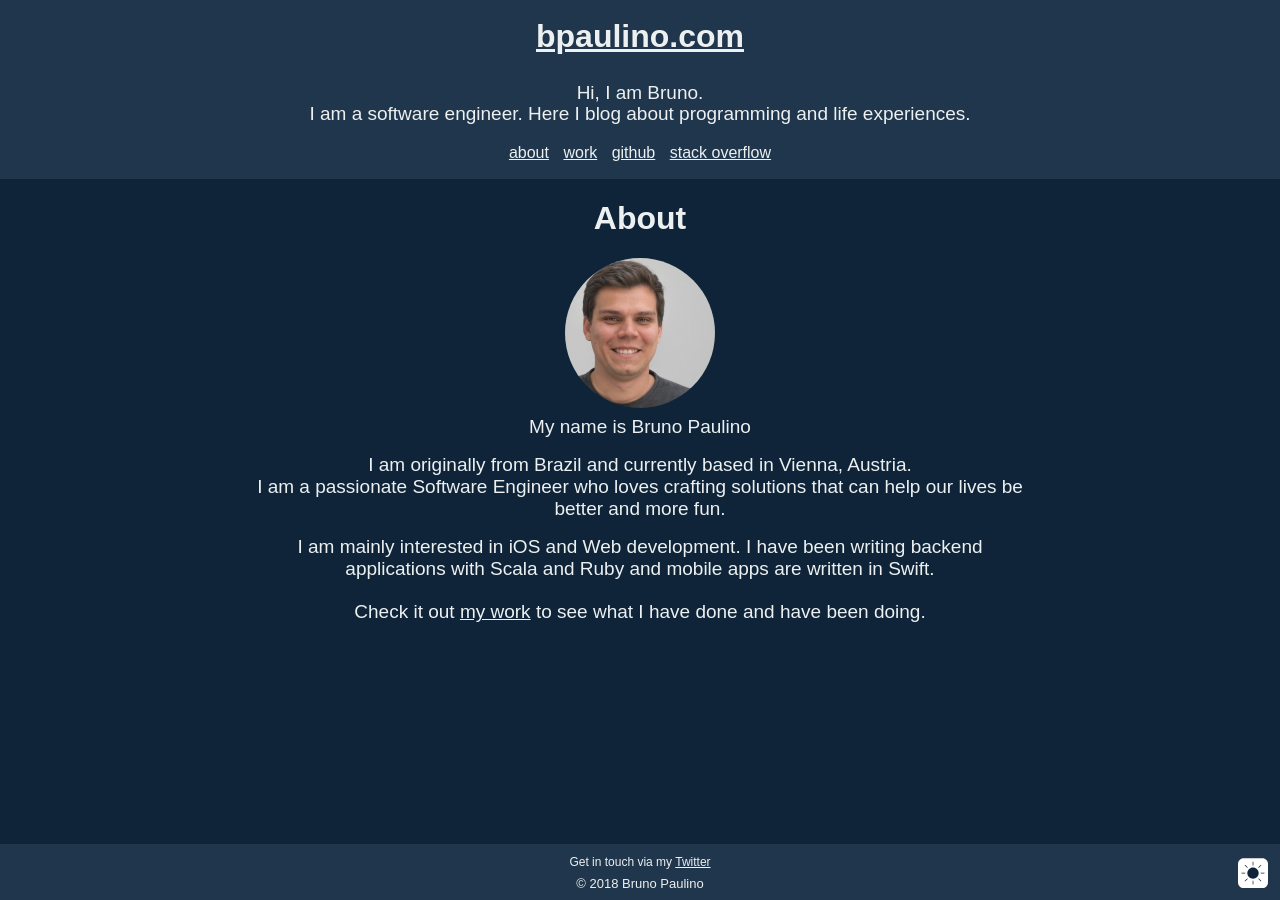
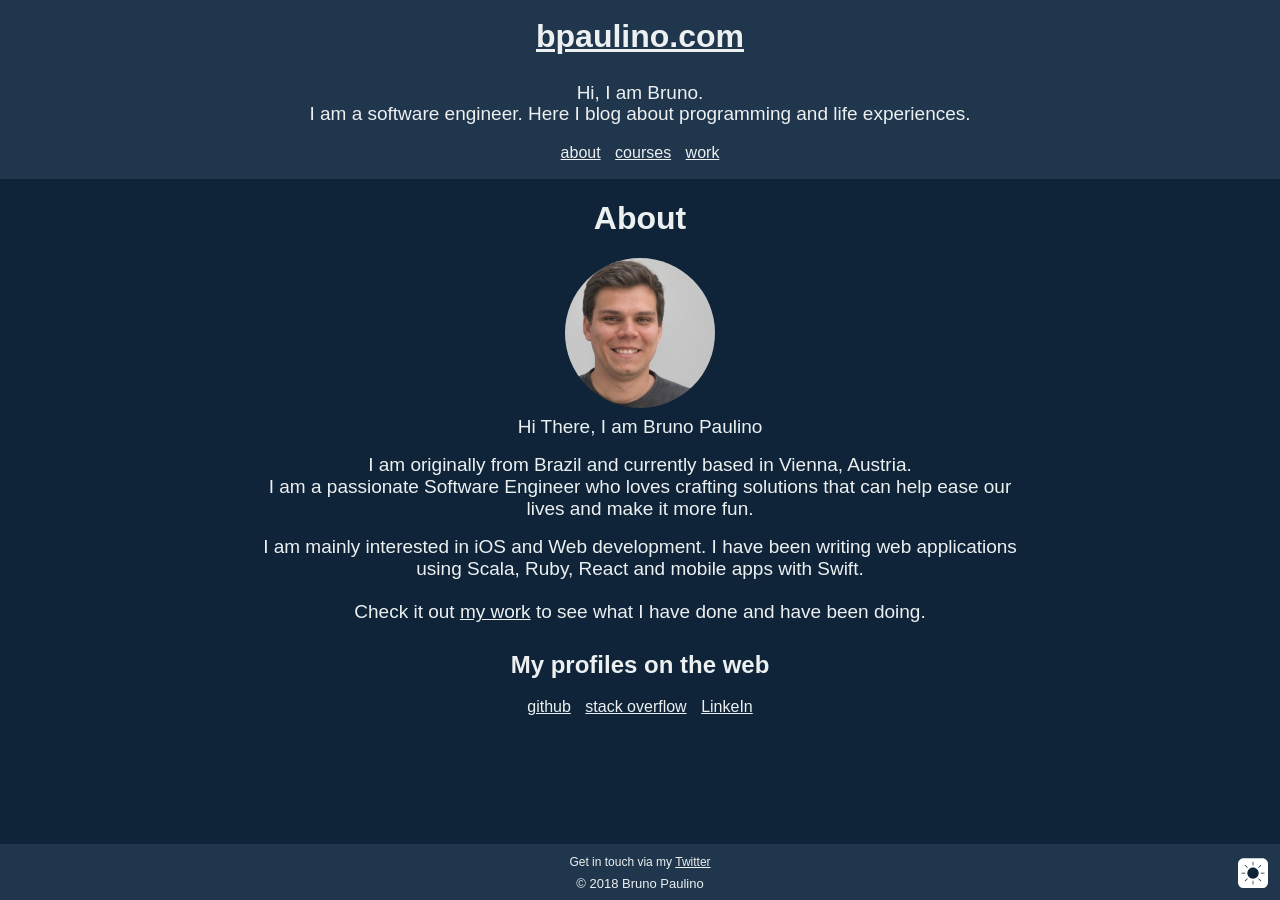
Before and after one commit to brunojppb/brunojppb.github.io, a Jekyll site: the page built from about.md, in a window 1280 px wide. Built offline with Jekyll 4.4.1, drawn with Linux system fonts in a browser that asks for light colours; some web fonts are replaced.

Commit message:
add courses page

```diff
--- a/_includes/header.html
+++ b/_includes/header.html
@@ -8,8 +8,7 @@
     </p>
     <nav>
         <a href="/about">about</a>
+        <a href="/courses">courses</a>
         <a href="/work">work</a>
-        <a href="https://github.com/brunojppb">github</a>
-        <a href="https://stackoverflow.com/users/2301092/bruno-paulino">stack overflow</a>
     </nav>
 </div>
--- a/_sass/main.scss
+++ b/_sass/main.scss
@@ -130,3 +130,10 @@
   align-items: center;
   justify-content: center;
 }
+
+.courses {
+  padding-bottom: 30px;
+  .course {
+
+  }
+}
--- a/about.md
+++ b/about.md
@@ -6,12 +6,18 @@
 <div class="flex-center about-me">
 	<h1>About</h1>
 	<img src="/assets/images/me.jpg" class="me"/>
-	<p>My name is Bruno Paulino</p>
+	<p>Hi There, I am Bruno Paulino</p>
     <p>
         I am originally from Brazil and currently based in Vienna, Austria.<br/>
-        I am a passionate Software Engineer who loves crafting solutions that can help our lives be better and more fun.
+        I am a passionate Software Engineer who loves crafting solutions that can help ease our lives and make it more fun.
     </p>
     <p>
-        I am mainly interested in iOS and Web development. I have been writing backend applications with Scala and Ruby and mobile apps are written in Swift.<br/><br/>Check it out <a href="/work">my work</a> to see what I have done and have been doing.
+        I am mainly interested in iOS and Web development. I have been writing web applications using Scala, Ruby, React and mobile apps with Swift.<br/><br/>Check it out <a href="/work">my work</a> to see what I have done and have been doing.<br/>
     </p>
+    <div style="text-align: center; padding-bottom: 30px;">
+        <h2>My profiles on the web</h2>
+        <a href="https://github.com/brunojppb" style="margin-right: 10px">github</a>
+        <a href="https://stackoverflow.com/users/2301092/bruno-paulino" style="margin-right: 10px">stack overflow</a>
+        <a href="https://www.linkedin.com/in/brunojppb/">LinkeIn</a>
+    </div>
 </div>
```
Also changed, not shown: courses.md (added, +26 -0 lines), work.md (+5 -5 lines).
